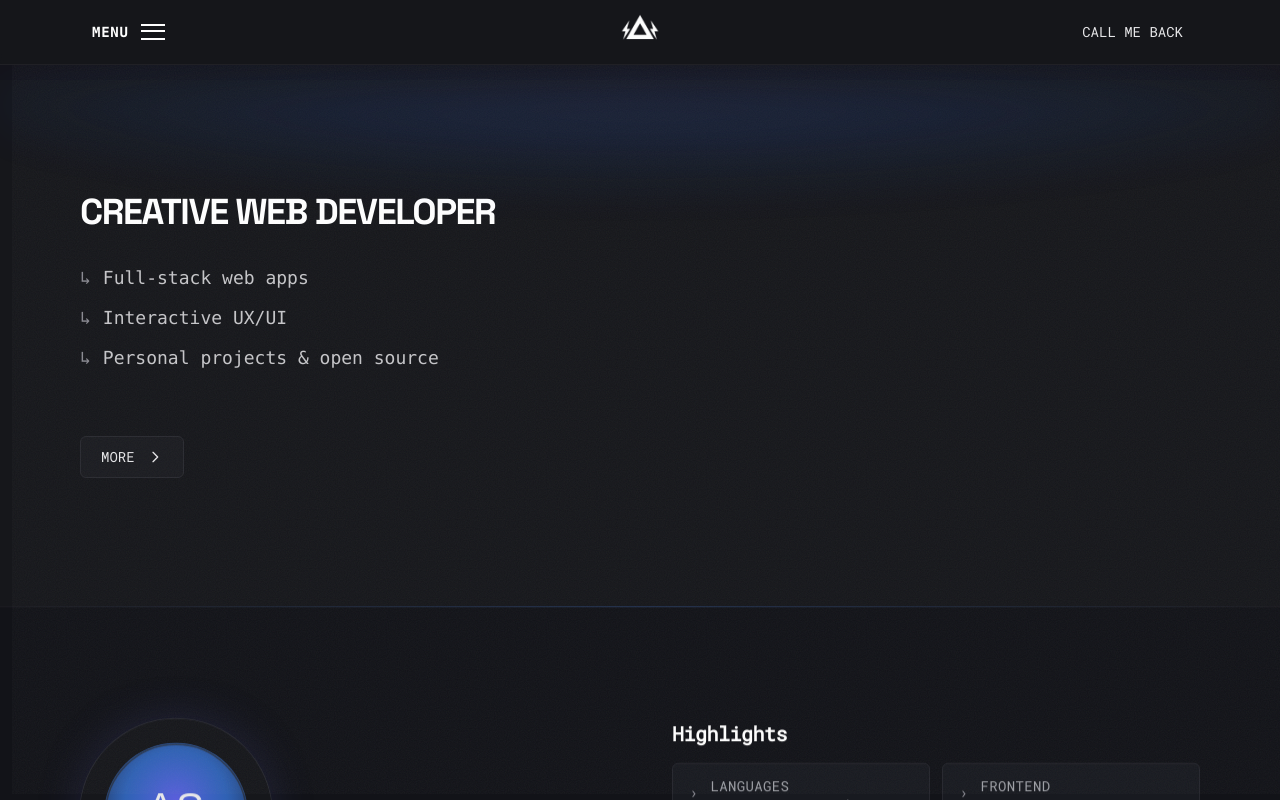
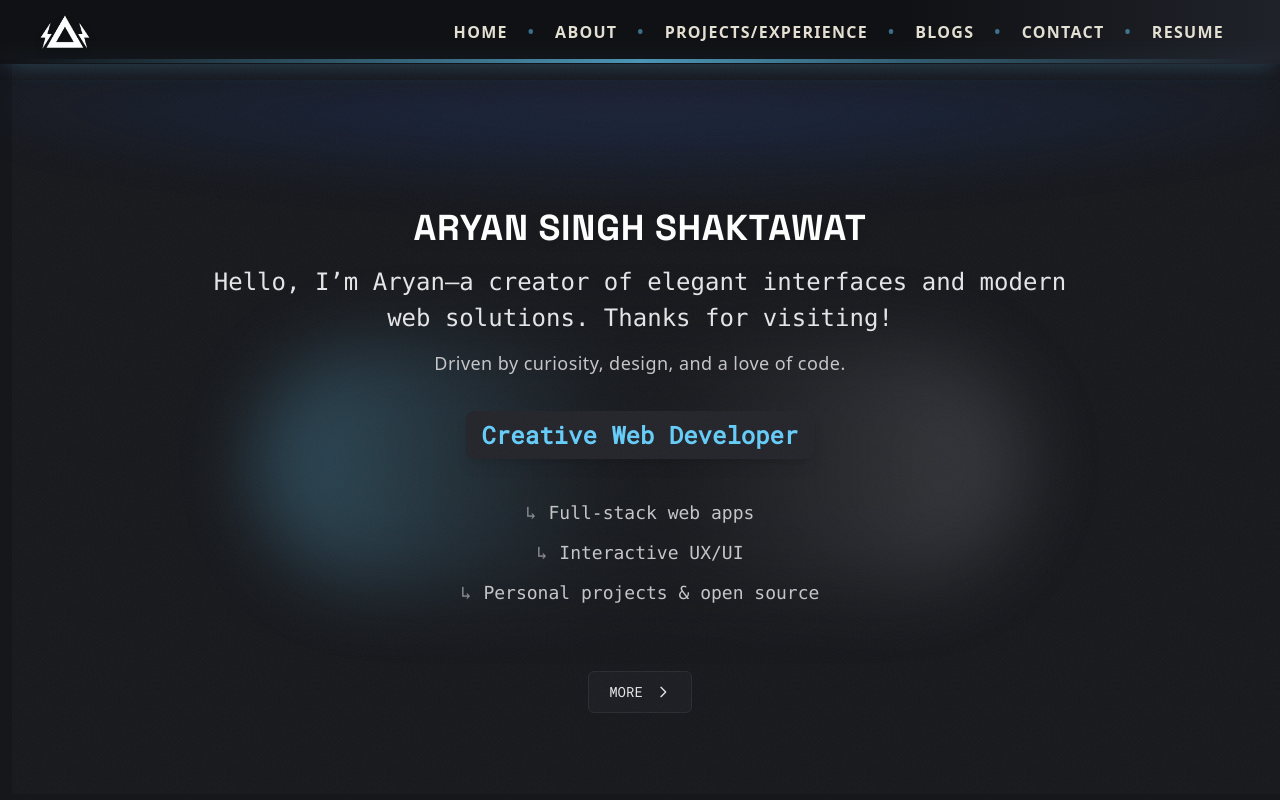
Before and after one commit to aryansinghshaktawat/shaktawat_in, a Next.js app: page / in a window 1280 px wide. Shown: the top 800 px of the page. Built offline with nearby package versions, Linux system fonts and the light colour scheme.

Commit message:
log adjustment

```diff
--- a/src/app/globals.css
+++ b/src/app/globals.css
@@ -58,6 +58,10 @@ a, button, input, textarea { transition: color 150ms ease, background-color 150m
 [data-reveal] { opacity: 0; transform: translateY(14px); will-change: opacity, transform; }
 .reveal-in { opacity: 1; transform: translateY(0); transition: opacity 500ms ease, transform 500ms ease; }
 
+/* Nav link entrance animation */
+.nav-link-appear { opacity: 0; transform: translateY(6px); animation: navFade 500ms ease forwards; }
+@keyframes navFade { to { opacity: 1; transform: translateY(0); } }
+
 /* Animated film grain overlay */
 .grain-layer {
   position: fixed;
--- a/src/components/layout/Header.tsx
+++ b/src/components/layout/Header.tsx
@@ -1,6 +1,7 @@
 // src/components/layout/Header.tsx
 "use client";
 import Link from 'next/link';
+import React from 'react';
 import Image from 'next/image';
 import { useState, useEffect, useRef } from 'react';
 import { usePathname } from 'next/navigation';
@@ -10,10 +11,27 @@ const Header = () => {
   const pathname = usePathname();
   const [isOpen, setIsOpen] = useState(false);
   const menuRef = useRef<HTMLDivElement | null>(null);
+  const previouslyFocused = useRef<HTMLElement | null>(null);
+  const [animateDrawer, setAnimateDrawer] = useState(false);
 
   useEffect(() => {
     // prevent body scroll when mobile menu open
     document.body.style.overflow = isOpen ? 'hidden' : 'unset';
+    if (isOpen) {
+      previouslyFocused.current = document.activeElement as HTMLElement | null;
+      // allow CSS transition to kick in on mount
+      requestAnimationFrame(() => setAnimateDrawer(true));
+      // focus first focusable in menu
+      setTimeout(() => {
+        const first = menuRef.current?.querySelector<HTMLElement>(
+          'a, button, [tabindex]:not([tabindex="-1"])'
+        );
+        first?.focus();
+      }, 50);
+    } else {
+      setAnimateDrawer(false);
+      previouslyFocused.current?.focus?.();
+    }
     return () => {
       document.body.style.overflow = 'unset';
     };
@@ -29,9 +47,54 @@ const Header = () => {
     return () => document.removeEventListener('mousedown', handleClickOutside);
   }, [isOpen]);
 
+  // Keyboard handling: ESC to close, Tab trap inside menu
+  useEffect(() => {
+    if (!isOpen) return;
+    const onKeyDown = (e: KeyboardEvent) => {
+      if (e.key === 'Escape') {
+        e.preventDefault();
+        setIsOpen(false);
+        return;
+      }
+      if (e.key === 'Tab' && menuRef.current) {
+        const focusables = Array.from(
+          menuRef.current.querySelectorAll<HTMLElement>('a, button, [tabindex]:not([tabindex="-1"])')
+        ).filter((el) => !el.hasAttribute('disabled'));
+        if (focusables.length === 0) return;
+        const first = focusables[0];
+        const last = focusables[focusables.length - 1];
+        const active = document.activeElement as HTMLElement | null;
+        if (e.shiftKey) {
+          if (active === first || !menuRef.current.contains(active)) {
+            e.preventDefault();
+            last.focus();
+          }
+        } else {
+          if (active === last) {
+            e.preventDefault();
+            first.focus();
+          }
+        }
+      }
+    };
+    document.addEventListener('keydown', onKeyDown);
+    return () => document.removeEventListener('keydown', onKeyDown);
+  }, [isOpen]);
+
   const [contactInView, setContactInView] = useState(false);
   const isContactRoute = pathname?.startsWith('/contact');
   const [activeId, setActiveId] = useState<string | null>(null);
+
+  // Desktop inline nav groups
+  const leftItems = [
+    { href: '/', id: 'home', label: 'Home' },
+    { href: '/#about', id: 'about', label: 'About' },
+    { href: '/#projects', id: 'projects', label: 'Projects/Experience' },
+  ] as const;
+  const rightItems = [
+    { href: '/#blogs', id: 'blogs', label: 'Blogs' },
+    { href: '/#contact', id: 'contact', label: 'Contact' },
+  ] as const;
 
   // Observe contact section on pages that include it
   useEffect(() => {
@@ -74,81 +137,199 @@ const Header = () => {
   }, [pathname]);
 
   return (
-    <header className="fixed top-0 left-0 w-full z-[1000] bg-[#16171B]/95 backdrop-blur border-b border-[#202025]" role="banner">
-      {/* Screen overlay when mobile menu is open */}
-      {isOpen && <div aria-hidden className="fixed inset-0 z-[900] bg-black/40 backdrop-blur-sm" />}
-  <div className="max-w-6xl mx-auto px-4 h-16 flex items-center justify-between relative">
-        {/* Left: MENU button */}
-        <div className="flex items-center">
+    <header className="fixed top-0 left-0 w-full z-[1000] navbar bg-[linear-gradient(90deg,#101114_0%,#20222A_100%)]/95 backdrop-blur shadow-[0_6px_24px_-8px_#65cdf952] border-b border-transparent" role="banner">
+      {/* Cinematic glowing accent separator */}
+      <div aria-hidden className="pointer-events-none absolute inset-x-0 bottom-0 h-[4px] bg-[linear-gradient(90deg,transparent,#65cdf9_50%,transparent)] opacity-70 shadow-[0_2px_24px_0_#65cdf952]" />
+  <div className="w-full pl-0 pr-6 h-[64px] flex items-center justify-between relative">
+        {/* Logo at extreme left, full height */}
+  <div className="navbar-logo pl-10 flex items-center h-full">
+          <Link href="/" className="pointer-events-auto inline-flex items-center h-full">
+            <Image
+              src="/darklogo.png"
+              alt="Aryan Singh Shaktawat Logo"
+              width={45}
+              height={45}
+              priority
+              className="block h-[50px] w-auto drop-shadow-lg relative top-[1px]"
+              style={{ objectFit: 'contain' }}
+            />
+          </Link>
+        </div>
+        {/* Nav links at far right, tight spacing */}
+        <div className="navbar-links flex items-center justify-end h-full">
+          <nav className="hidden md:flex items-center gap-1 font-sans font-semibold text-[1rem] tracking-[0.08em] uppercase" aria-label="Primary navigation">
+            {/* All links in a single row, right-aligned, including Resume */}
+            {[...leftItems, ...rightItems, { href: '/resume', id: 'resume', label: 'Resume' }].map((item, i, arr) => {
+              const isActive =
+                (item.id === 'home' && pathname === '/') ||
+                (item.id !== 'home' && (pathname?.startsWith(`/${item.id}`) || pathname === item.href));
+              return (
+                <React.Fragment key={`nav-${item.href}`}>
+                  <Link
+                    href={item.href}
+                    className={`nav-link px-2 py-1 relative${isActive ? ' active' : ''}`}
+                    aria-current={isActive ? 'page' : undefined}
+                  >
+                    {item.label}
+                  </Link>
+                  {i < arr.length - 1 && (
+                    <span className="navbar-separator mx-2 text-xs">•</span>
+                  )}
+                </React.Fragment>
+              );
+            })}
+          </nav>
+          {/* Hamburger for mobile on right */}
           <button
             aria-expanded={isOpen}
             aria-label="Toggle menu"
             onClick={() => setIsOpen(!isOpen)}
             onMouseDown={(e) => e.stopPropagation()}
-            className="group inline-flex items-center gap-3 px-3 py-2 rounded-md focus-visible:outline-none focus-visible:ring-2 focus-visible:ring-offset-2 focus-visible:ring-indigo-500"
+            className="md:hidden ml-2 group inline-flex items-center gap-2 px-3 py-2 rounded-md focus-visible:outline-none focus-visible:ring-2 focus-visible:ring-offset-2 focus-visible:ring-indigo-500"
           >
-            <span className="font-mono font-bold text-sm tracking-wider text-white hidden sm:inline">MENU</span>
             <span className="relative w-6 h-6">
-              {/* Animated hamburger to X */}
               <span className={`absolute left-0 right-0 top-1 block h-0.5 bg-white transition-transform ${isOpen ? 'translate-y-2 rotate-45' : ''}`}></span>
               <span className={`absolute left-0 right-0 top-1/2 -mt-0.5 block h-0.5 bg-white transition-opacity ${isOpen ? 'opacity-0' : 'opacity-100'}`}></span>
               <span className={`absolute left-0 right-0 bottom-1 block h-0.5 bg-white transition-transform ${isOpen ? '-translate-y-2 -rotate-45' : ''}`}></span>
             </span>
           </button>
         </div>
-
-        {/* Center: brand logo (enlarged and perfectly centered) */}
-    <div className="absolute inset-0 flex items-center justify-center pointer-events-none px-16 sm:px-24 md:px-28">
-          <Link href="/" className="pointer-events-auto inline-flex items-center">
-            <Image
-              src="/darklogo.png"
-              alt="Personal Brand Logo"
-              width={224}
-              height={56}
-              priority
-      className="h-12 sm:h-14 w-auto mx-2"
-            />
-          </Link>
       </div>
 
-  {/* Right: Resume/Contact CTA (theme toggle removed) */}
-  <div className="flex items-center">
-          <Link
-            href={contactInView || isContactRoute ? '/contact' : '/resume'}
-            className="inline-block px-4 py-2 rounded-md text-sm font-medium transition-colors border border-transparent bg-transparent text-[#e6e6e8] hover:bg-white/6 focus-visible:outline-none focus-visible:ring-2 focus-visible:ring-offset-2 focus-visible:ring-indigo-500"
-            aria-label={contactInView || isContactRoute ? 'Call me back' : 'Resume'}
+      {/* Mobile navigation overlay + drawer */}
+      {isOpen && (
+        <div
+          className="fixed inset-0 z-[1100]"
+          aria-hidden={!isOpen}
+          onClick={() => setIsOpen(false)}
         >
-            {contactInView || isContactRoute ? 'CALL ME BACK' : 'RESUME'}
+          {/* Backdrop */}
+          <div className="absolute inset-0 bg-black/70 backdrop-blur-sm" />
+          {/* Drawer */}
+          <div
+            role="dialog"
+            aria-modal="true"
+            aria-labelledby="mobile-menu-title"
+            ref={menuRef}
+            className={`absolute left-0 top-0 h-full w-[80%] max-w-xs sm:max-w-sm bg-[linear-gradient(120deg,#101114_80%,#20222A_100%)] border-r border-[#202025] shadow-[0_0_60px_-20px_rgba(0,0,0,0.5)] p-6 flex flex-col gap-4 focus:outline-none transform transition-transform duration-300 ease-out ${
+              animateDrawer ? 'translate-x-0' : '-translate-x-full'
+            }`}
+            onClick={(e) => e.stopPropagation()}
+          >
+            <div className="flex items-center justify-between mb-2">
+              <Link href="/" className="inline-flex items-center">
+                <Image src="/darklogo.png" alt="Aryan Singh Shaktawat Logo" width={120} height={32} className="h-8 w-auto" />
               </Link>
+              <button
+                aria-label="Close menu"
+                className="p-2 rounded-md hover:bg-white/5 focus-visible:outline-none focus-visible:ring-2 focus-visible:ring-indigo-500"
+                onClick={() => setIsOpen(false)}
+              >
+                <span aria-hidden>×</span>
+              </button>
             </div>
-      </div>
-
-      {/* Mobile dropdown menu */}
-      {isOpen && (
-        <div ref={menuRef} className="md:hidden absolute top-full left-0 w-full bg-[#16171B]/95 backdrop-blur border-t border-[#202025]">
-          <div className="max-w-6xl mx-auto px-4 py-4">
-            <ul className="flex flex-col space-y-2 text-base">
+            <nav className="mt-2" aria-label="Mobile">
+              <ul className="flex flex-col gap-2">
                 {[
+                  { href: '/', id: 'home', label: 'Home' },
                   { href: '/#about', id: 'about', label: 'About' },
-                { href: '/#projects', id: 'projects', label: 'Projects' },
-                { href: '/resume', id: 'resume', label: 'Resume' },
+                  { href: '/#projects', id: 'projects', label: 'Projects/Experience' },
                   { href: '/#blogs', id: 'blogs', label: 'Blogs' },
                   { href: '/#contact', id: 'contact', label: 'Contact' },
-              ].map((item) => (
-                <li key={item.href}>
+                  { href: '/resume', id: 'resume', label: 'Resume' },
+                ].map((item, idx, arr) => (
+                  <li key={item.href} className="relative">
                     <Link
                       href={item.href}
                       onClick={() => setIsOpen(false)}
-                    className={`block px-3 py-2 rounded-md text-white hover:bg-white/6 ${activeId === item.id ? 'bg-white/5' : ''}`}
+                      className={`block px-3 py-3 rounded-md text-white uppercase tracking-[0.13em] font-semibold transition-colors hover:bg-[#23242a] focus-visible:outline-none focus-visible:ring-2 focus-visible:ring-indigo-500 ${
+                        activeId === item.id ? 'bg-[#23242a]' : ''
+                      }`}
                     >
                       {item.label}
                     </Link>
+                    {idx < arr.length - 1 && (
+                      <span className="absolute right-0 top-1/2 -translate-y-1/2 text-[#65cdf980] text-lg">◆</span>
+                    )}
                   </li>
                 ))}
               </ul>
+            </nav>
           </div>
         </div>
       )}
+      {/* Custom styles for compact, elegant nav with refined active highlight */}
+      <style jsx>{`
+        .navbar {
+          background: linear-gradient(90deg, #101114 70%, #20222A 100%);
+          box-shadow: 0 4px 24px -8px #65cdf952;
+          padding-right: 1.5rem;
+          padding-left: 0;
+          height: 64px;
+          display: flex;
+          align-items: center;
+          justify-content: space-between;
+        }
+  .navbar-logo img { height: 60px; display: block; }
+        .navbar-links {
+          display: flex;
+          align-items: center;
+          gap: 1rem;
+          font-size: 1rem;
+          letter-spacing: 0.08em;
+        }
+        .nav-link {
+          text-transform: uppercase;
+          letter-spacing: 0.08em;
+          color: #eeeeee;
+          position: relative;
+          font-size: 1rem;
+          font-family: inherit;
+          font-weight: 600;
+          transition: color 0.18s, transform 0.18s, box-shadow 0.18s;
+        }
+        .nav-link.active {
+          color: #65cdf9;
+        }
+        .nav-link::after {
+          content: "";
+          display: block;
+          width: 0;
+          height: 2px;
+          background: linear-gradient(90deg,#65cdf9 60%,#4bbbe6 100%);
+          position: absolute;
+          left: 0;
+          bottom: -4px;
+          border-radius: 2px;
+          opacity: 0;
+          box-shadow: 0 0 0 #65cdf9cc;
+          transition: width 0.22s cubic-bezier(.4,0,.2,1), opacity 0.22s cubic-bezier(.4,0,.2,1), box-shadow 0.22s cubic-bezier(.4,0,.2,1), background 0.22s cubic-bezier(.4,0,.2,1);
+        }
+        .nav-link:hover,
+        .nav-link:focus {
+          color: #7ee7ff;
+          transform: scale(1.06);
+          box-shadow: 0 2px 12px #65cdf970;
+        }
+        .nav-link:hover::after,
+        .nav-link:focus::after {
+          width: 100%;
+          opacity: 1;
+          box-shadow: 0 2px 16px #65cdf9cc;
+        }
+        .nav-link.active::after {
+          width: 100%;
+          opacity: 1;
+          background: linear-gradient(90deg,#65cdf9 80%,#4bbbe6 100%);
+          box-shadow: 0 2px 16px #65cdf9cc;
+        }
+        .navbar-separator {
+          margin: 0 0.5rem;
+          color: #65cdf980;
+          font-size: 1em;
+          user-select: none;
+        }
+      `}</style>
     </header>
   );
 };
--- a/src/components/sections/Hero.tsx
+++ b/src/components/sections/Hero.tsx
@@ -17,31 +17,52 @@ const Hero = () => {
   }, []);
 
   return (
-    <section className="relative w-full bg-[#16171B] text-white">
+    <section className="relative w-full bg-[#16171B] text-white overflow-hidden">
       {/* Subtle blurred/animated overlay at top with parallax */}
       <div ref={overlayRef} aria-hidden className="hero-overlay parallax" />
+      {/* Cinematic background accent */}
+      <div className="absolute inset-0 pointer-events-none z-0">
+        <div className="absolute left-1/2 top-1/3 -translate-x-1/2 blur-2xl opacity-30 w-[60vw] h-[30vh] bg-gradient-to-r from-[#65cdf9] via-[#16171B] to-[#8a8a92] rounded-full" />
+      </div>
 
-      <div className="max-w-6xl mx-auto px-4 pt-20 pb-24 md:pt-28 md:pb-32">
-        <div className="max-w-3xl">
-          {/* Headline */}
+      <div className="relative z-10 flex flex-col items-center justify-center max-w-4xl mx-auto px-4 pt-24 pb-28 md:pt-32 md:pb-40 text-center">
+        {/* Name */}
         <h1
-            className="uppercase font-sans font-bold text-4xl leading-[1.05] md:text-6xl md:leading-[1.05] lg:text-7xl lg:leading-[1.05] tracking-tight"
-            style={{ letterSpacing: '-0.04em' }}
+          className="uppercase font-extrabold font-sans text-[2.8rem] md:text-[4.5rem] lg:text-[5.5rem] leading-none tracking-tight mb-4 drop-shadow-lg"
+          style={{ letterSpacing: '0.02em' }}
         >
+          ARYAN SINGH SHAKTAWAT
+        </h1>
+        {/* Greeting with fade-in animation */}
+        <p
+          className="font-mono text-lg md:text-2xl font-medium text-[#e6e6e8] mb-3 opacity-0 animate-fadeIn"
+          style={{ animation: 'fadeIn 1.2s ease 0.2s forwards', lineHeight: '1.5' }}
+        >
+          Hello, I’m Aryan—a creator of elegant interfaces and modern web solutions. Thanks for visiting!
+        </p>
+        {/* Secondary line for values/interests */}
+        <p className="font-sans text-base md:text-lg text-[#c6c6c9] mb-8 tracking-wide" style={{ lineHeight: '1.7' }}>
+          Driven by curiosity, design, and a love of code.
+        </p>
+
+        {/* Main role below name */}
+        <div className="mb-6">
+          <span className="inline-block bg-[#23242a] px-4 py-2 rounded-lg text-xl md:text-2xl font-bold text-[#65cdf9] shadow-lg">
             Creative Web Developer
-          </h1>
+          </span>
+        </div>
 
         {/* Specializations list */}
-          <ul className="mt-8 space-y-3 text-base md:text-lg text-[#c6c6c9] font-mono">
-            <li className="flex items-start gap-3">
+        <ul className="mt-4 space-y-3 text-base md:text-lg text-[#c6c6c9] font-mono">
+          <li className="flex items-start gap-3 justify-center">
             <span aria-hidden className="text-[#8a8a92]">↳</span>
             <span>Full-stack web apps</span>
           </li>
-            <li className="flex items-start gap-3">
+          <li className="flex items-start gap-3 justify-center">
             <span aria-hidden className="text-[#8a8a92]">↳</span>
             <span>Interactive UX/UI</span>
           </li>
-            <li className="flex items-start gap-3">
+          <li className="flex items-start gap-3 justify-center">
             <span aria-hidden className="text-[#8a8a92]">↳</span>
             <span>Personal projects &amp; open source</span>
           </li>
@@ -66,7 +87,13 @@ const Hero = () => {
           </Link>
         </div>
       </div>
-      </div>
+
+      {/* Fade-in animation keyframes */}
+      <style jsx>{`
+        @keyframes fadeIn {
+          to { opacity: 1; }
+        }
+      `}</style>
     </section>
   );
 };
```
Also changed, not shown: public/darklogo.png, public/lightlogo.png (deleted). Lines whose indentation alone changed are shown as unchanged.
